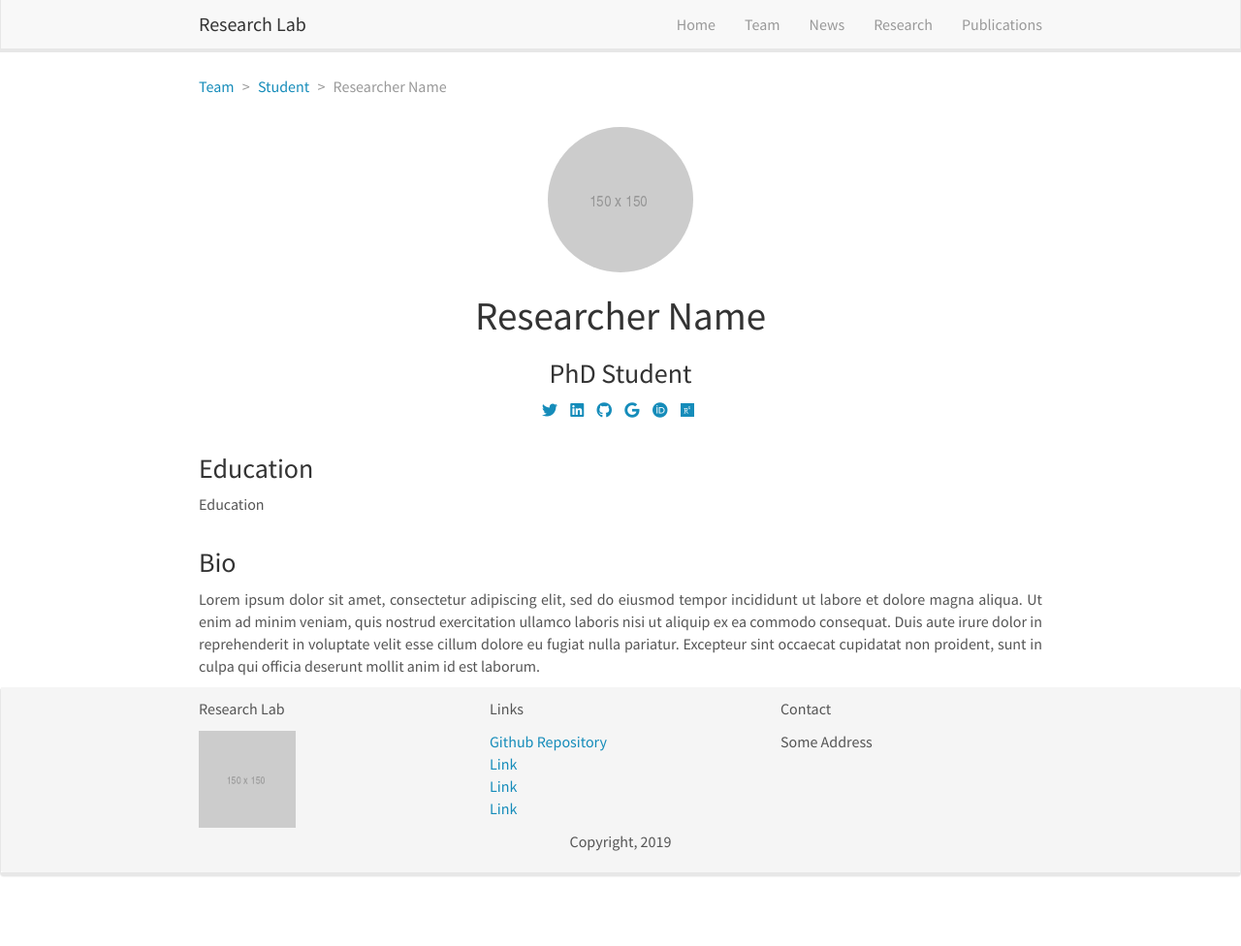
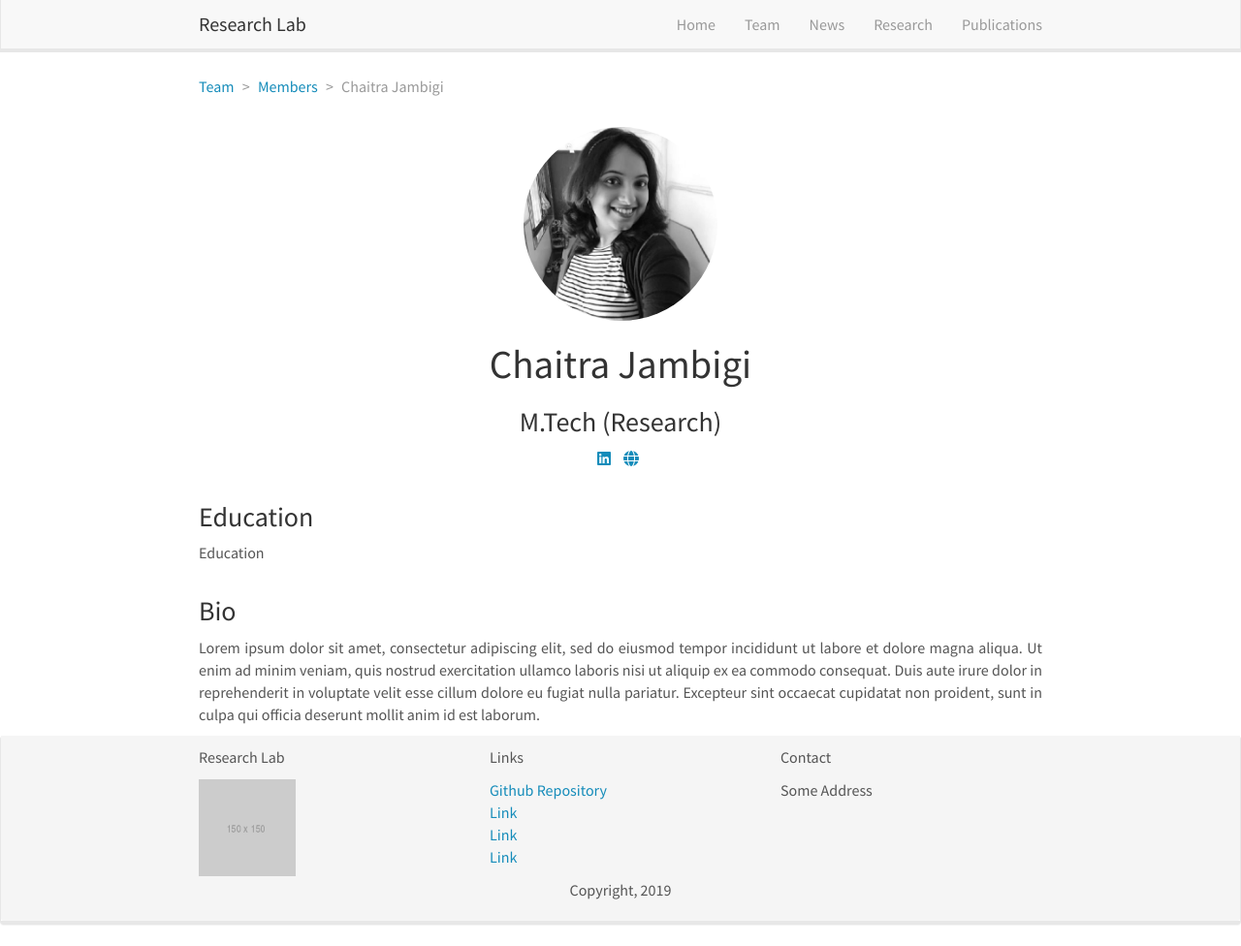
Before and after one commit to vcl-iisc/vclab-website, a Jekyll site: the page built from _pages/team/_posts/2019-01-01-chaitra-jambigi.md, in a window 1280 px wide and 976 px high. Shown: the whole window at 97% size. Built offline with Jekyll 4.4.1, drawn with Linux system fonts in a browser that asks for light colours; nearby versions of some CDN libraries.

Commit message:
Added members info in teams page

```diff
--- a/_pages/team/_posts/2016-10-01-researcher-student.md
+++ b/_pages/team/_posts/2019-01-01-chaitra-jambigi.md
@@ -1,18 +1,19 @@
 ---
 layout: member
-category: student
-title: Researcher Name
-image: researcher.png
-role: PhD Student
-permalink: 'team/researcher-name'
+category: Members
+title: Chaitra Jambigi
+image: chaitra-jambigi.jpeg
+role: M.Tech (Research)
+year: 2019-Active
+permalink: 'team/chaitra-jambigi'
 social:
-    twitter: https://twitter.com/
-    linkedin: https://www.linkedin.com/
-    google-scholar: https://scholar.google.fr/
-    github: https://github.com/
-    website:
-    orcid: https://orcid.org/
-    research-gate: https://www.researchgate.net/
+    twitter:
+    linkedin:       www.linkedin.com/in/chaitra-jambigi
+    google-scholar:
+    github:
+    website:        http://chaitrasj.github.io/
+    orcid:
+    research-gate:
 education:
  - Education
 ---
```
Also changed, not shown: _pages/team/_posts/2016-09-01-anirban-chakraborty.md (added, +20 -0 lines), _pages/team/_posts/2019-01-01-vikash-kumar.md (added, +21 -0 lines), _pages/team/_posts/2021-01-01-m-yashwant.md (added, +21 -0 lines), _pages/team/_posts/2021-01-01-ruchit-rawal.md (added, +21 -0 lines), _pages/team/_posts/2021-02-01-gaurav-nayak.md (renamed from _pages/team/_posts/2016-09-01-researcher-staff.md, +4 -4 lines), _pages/team/_posts/2022-01-01-umar-masud.md (added, +21 -0 lines), _pages/team/index.html (+6 -6 lines), Gemfile.lock, images/team/AnirbanChakraborty.png (added), images/team/chaitra-jambigi.jpeg (added), images/team/ruchit-rawal.jpg (added), images/team/umar-masud.jpg (added), images/team/vikash-kumar.jpg (added).
